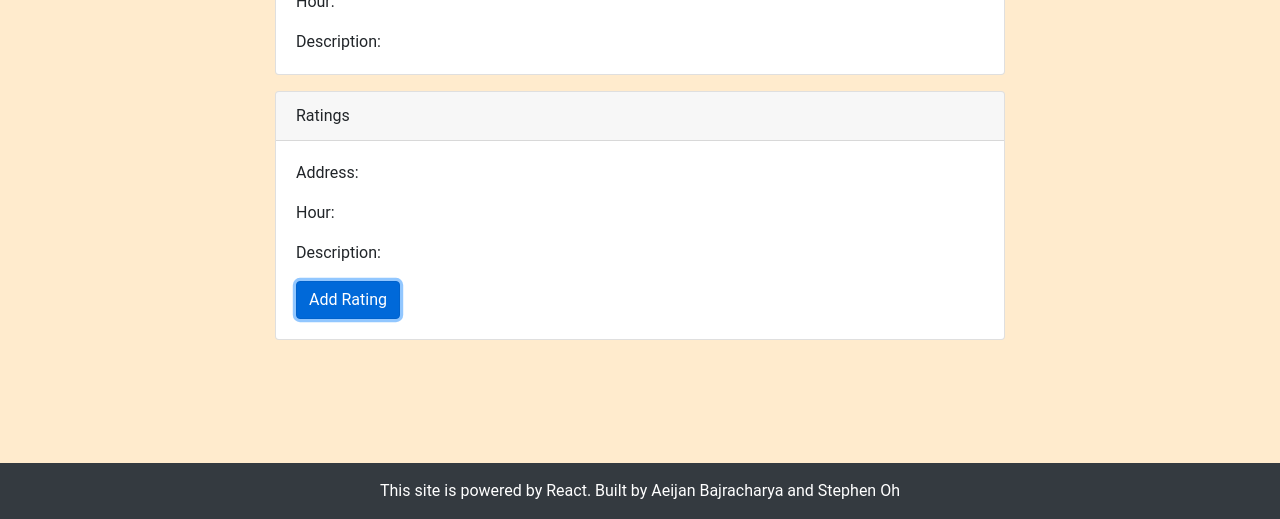
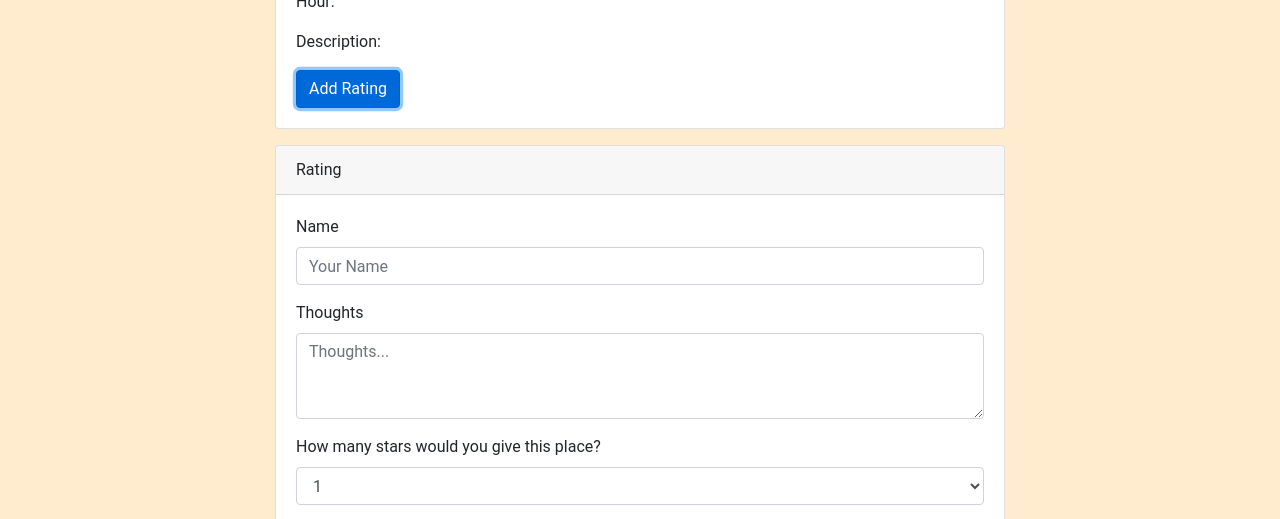
Before and after one commit to ohste/final-project-final-project-team-23-bobaway, a React (Create React App) app: page /shopinfo in a window 1280 px wide. Both pictures are taken after a click on the button "Add Rating". Shown: the part 281-800 px from the top of the page. Built offline with nearby package versions, Linux system fonts and the light colour scheme.

Commit message:
Rating system in place, ready for redux

```diff
--- /dev/null
+++ b/src/components/RateBox.js
@@ -0,0 +1,52 @@
+import React from 'react';
+import { Button, Card, Form } from 'react-bootstrap';
+
+import BeautyStars from 'beauty-stars';
+
+function RateBox(props) {
+
+  return (
+    <>
+      <Card>
+        <Card.Header>Rating</Card.Header>
+        <Card.Body>
+          <Form>
+            <Form.Group controlId="exampleForm.ControlInput1">
+              <Form.Label>Name</Form.Label>
+              <Form.Control
+                type="email"
+                placeholder="Your Name"
+                onChange={(e) => props.setName(e.target.value)}
+              />
+            </Form.Group>
+            <Form.Group controlId="exampleForm.ControlTextarea1">
+              <Form.Label>Thoughts</Form.Label>
+              <Form.Control
+                as="textarea"
+                placeholder="Thoughts..."
+                rows={3}
+                onChange={(e) => props.setText(e.target.value)}
+              />
+            </Form.Group>
+            <Form.Group controlId="exampleForm.ControlSelect1">
+              <Form.Label>How many stars would you give this place?</Form.Label>
+              <Form.Control
+                as="select"
+                onChange={(e) => props.setStarValue(e.target.value)}
+              >
+                <option>1</option>
+                <option>2</option>
+                <option>3</option>
+                <option>4</option>
+                <option>5</option>
+              </Form.Control>
+            </Form.Group>
+          </Form>
+          <Button onClick={props.submitHandle}>Submit</Button>
+        </Card.Body>
+      </Card>
+    </>
+  );
+}
+
+export default RateBox;
--- a/src/components/SearchResultItem.js
+++ b/src/components/SearchResultItem.js
@@ -1,15 +1,17 @@
 import React from 'react';
+import { Link } from 'react-router-dom';
 import { Card } from 'react-bootstrap';
 
 function SearchResultItem(props) {
   const {shopInfo} = props;
   return (
     <div>
+      <Link to={`/shops/${shopInfo.id}`}>
         <Card className="mb-3" style={{ width: "19rem" }}>
           <Card.Img variant="top" src={shopInfo.image_url} key={shopInfo.id} />
           <Card.Body>
-          <Card.Title>Shop Name: {shopInfo.name}</Card.Title>
-          <Card.Text>Phone Number: {shopInfo.display_phone}</Card.Text>
+            <Card.Title>{shopInfo.name}</Card.Title>
+            <Card.Text>{shopInfo.display_phone}</Card.Text>
             <Card.Text>
               Address:{" "}
               {shopInfo.location.display_address.map((text) => (
@@ -17,7 +19,7 @@ function SearchResultItem(props) {
               ))}
             </Card.Text>
             <Card.Text>
-            Closed: {shopInfo.is_closed ? "Closed" : "Open"}
+              Status: {shopInfo.is_closed ? "Closed" : "Open"}
             </Card.Text>
             <Card.Text>
               Transactions:{" "}
@@ -27,6 +29,7 @@ function SearchResultItem(props) {
             </Card.Text>
           </Card.Body>
         </Card>
+      </Link>
     </div>
   );
 }
--- a/src/components/SearchResults.js
+++ b/src/components/SearchResults.js
@@ -1,5 +1,4 @@
 import React from 'react';
-import { Link } from 'react-router-dom';
 import { CardDeck } from 'react-bootstrap';
 
 import SearchResultItem from './SearchResultItem';
@@ -13,14 +12,8 @@ function SearchResults(props) {
 
   return (
     <CardDeck style={{ margin: "0" }}>
-      {/* {result.map((item) => (
-        console.log(item)
-      ))} */}
-
       {results.map((item) => (
-        <Link to={`/shops/${item.id}`}>
           <SearchResultItem key={item.id} shopInfo={item} />
-        </Link>
       ))}
     </CardDeck>
   );
--- a/src/pages/ShopInfo.js
+++ b/src/pages/ShopInfo.js
@@ -2,6 +2,8 @@ import React, { useState, useEffect } from 'react';
 import { Button, Card, Col, Container, Row } from 'react-bootstrap';
 
 import BeautyStars from 'beauty-stars';
+
+import RateBox from '../components/RateBox';
 
 import "./ShopInfo.css";
 
@@ -9,11 +11,28 @@ import "./ShopInfo.css";
 
 function ShopInfo() {
   const [stars, setStars] = useState(0);
+  const [showRateBox, setShowRateBox] = useState(false);
+  const [raterName, setRaterName] = useState("");
+  const [raterText, setRaterText] = useState("");
+  const [raterStarValue, setRaterStarValue] = useState(0);
 
   // need this for hardcoding
-  useEffect(() => {
-    setStars(2);
-  })
+  // useEffect(() => {
+  //   setStars(2);
+  // })
+
+  const handleClose = () => setShowRateBox(false);
+  const handleShow = () => setShowRateBox(true);
+
+  const handleAddRatingBtn = () => {
+    console.log("added:", showRateBox);
+    setShowRateBox(!showRateBox);
+  }
+
+  const handleSubmitRatingBtn = () => {
+    console.log(raterName, raterText, raterStarValue);
+    console.log("submit button clicked");
+  }
 
   return (
     <Container>
@@ -22,11 +41,13 @@ function ShopInfo() {
           <h1>Shop Name</h1>
         </Col>
       </Row>
+
       <Row>
         <Col md={12} className="text-center mb-3">
           <BeautyStars value={stars} />
         </Col>
       </Row>
+
       <Row>
         <Col md={2}></Col>
         <Col md={8} className="mb-3">
@@ -36,21 +57,34 @@ function ShopInfo() {
               <Card.Text>Address: </Card.Text>
               <Card.Text>Hour: </Card.Text>
               <Card.Text>Description: </Card.Text>
+              <Button onClick={handleAddRatingBtn}>Add Rating</Button>
             </Card.Body>
           </Card>
         </Col>
         <Col md={2}></Col>
       </Row>
+
+      <Row>
+        <Col md={2}></Col>
+        <Col md={8} className="mb-3">
+          {showRateBox && <RateBox
+                            submitHandle={handleSubmitRatingBtn}
+                            setName={setRaterName}
+                            setText={setRaterText}
+                            setStarValue={setRaterStarValue}
+                          />}
+        </Col>
+        <Col md={2}></Col>
+      </Row>
+
       <Row>
         <Col md={2}></Col>
         <Col md={8} className="mb-3">
           <Card>
-            <Card.Header>Ratings</Card.Header>
             <Card.Body>
               <Card.Text>Address: </Card.Text>
               <Card.Text>Hour: </Card.Text>
               <Card.Text>Description: </Card.Text>
-              <Button>Add Rating</Button>
             </Card.Body>
           </Card>
         </Col>
```
Also changed, not shown: 1 other file (tests, documents, lock files or other folders). Lines whose indentation alone changed are shown as unchanged.
